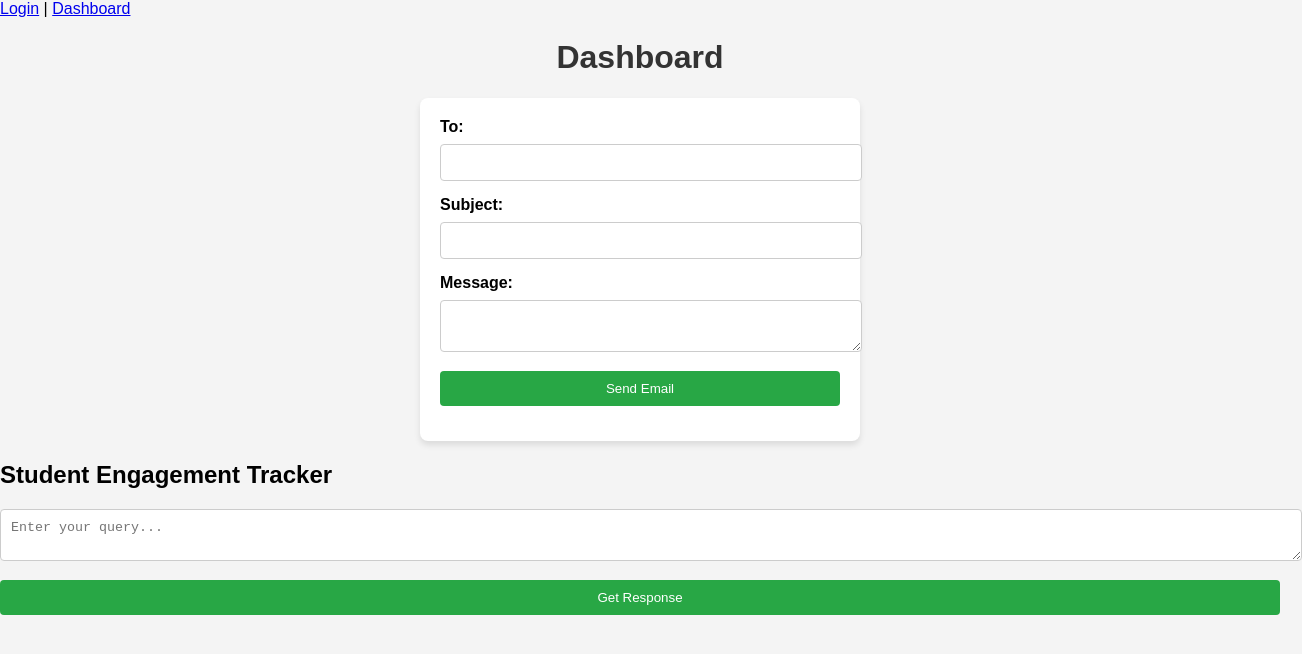
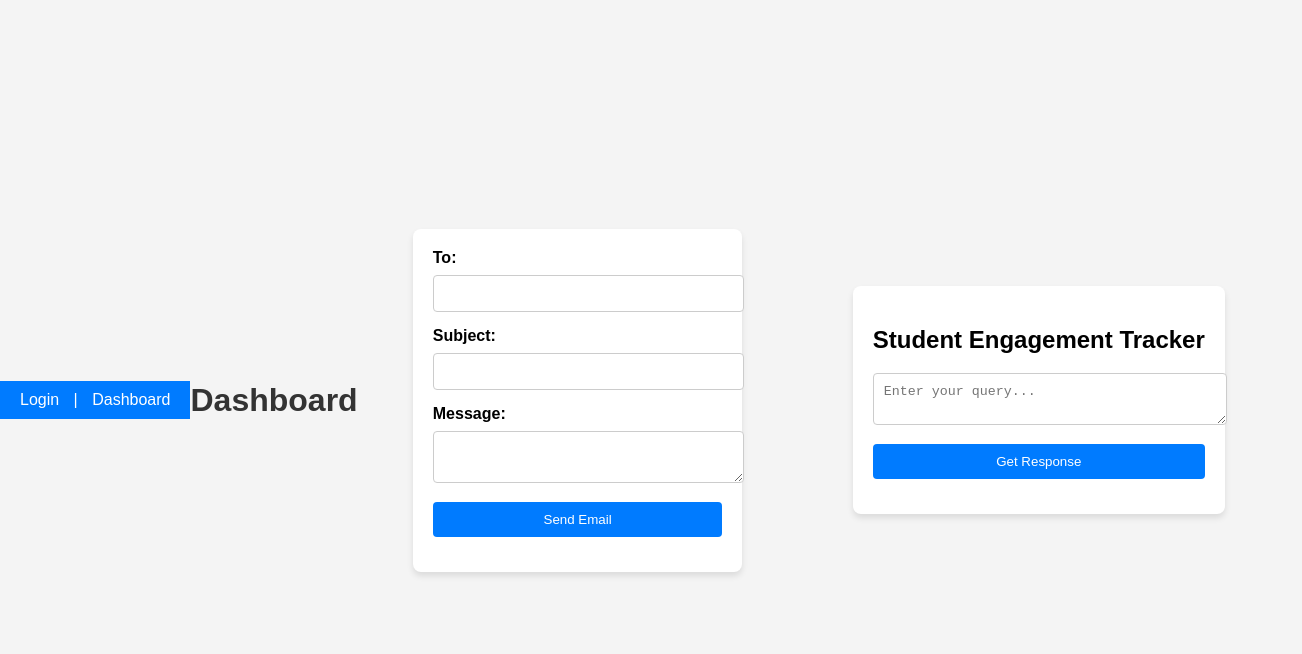
Before and after one commit to Schmetterling-buns/Web-LLM-Compozent, a website: page client/dashboard.html in a window 1280 px wide. Shown: the whole page, 1302 px wide, since content can reach past the window. Drawn offline with Linux system fonts and the light colour scheme.

Commit message:
Set up full-stack web application with login, dashboard, email, attendance, and LLM placeholders

```diff
--- a/client/styles/dashboard.css
+++ b/client/styles/dashboard.css
@@ -3,6 +3,32 @@ body {
   background-color: #f4f4f4;
   margin: 0;
   padding: 0;
+}
+
+nav {
+  background-color: #007bff;
+  color: white;
+  padding: 10px;
+  text-align: center;
+}
+
+nav a {
+  color: white;
+  text-decoration: none;
+  margin: 0 10px;
+}
+
+nav a:hover {
+  text-decoration: underline;
+}
+
+section {
+  max-width: 800px;
+  margin: 20px auto;
+  padding: 20px;
+  background: #fff;
+  border-radius: 8px;
+  box-shadow: 0 4px 6px rgba(0, 0, 0, 0.1);
 }
 
 h1 {
@@ -42,15 +68,16 @@ input:focus, textarea:focus {
 }
 
 button {
-  background-color: #28a745;
+  background-color: #007bff;
   color: white;
   border: none;
   cursor: pointer;
+  padding: 10px;
   transition: background-color 0.3s ease;
 }
 
 button:hover {
-  background-color: #218838;
+  background-color: #0056b3;
 }
 
 #responseMessage {
--- a/client/styles/style.css
+++ b/client/styles/style.css
@@ -0,0 +1,54 @@
+body {
+  font-family: Arial, sans-serif;
+  background-color: #f4f4f4;
+  margin: 0;
+  padding: 0;
+  display: flex;
+  justify-content: center;
+  align-items: center;
+  height: 100vh;
+}
+
+h1 {
+  text-align: center;
+  color: #333;
+}
+
+form {
+  max-width: 400px;
+  padding: 20px;
+  background: #fff;
+  border-radius: 8px;
+  box-shadow: 0 4px 6px rgba(0, 0, 0, 0.1);
+}
+
+label {
+  display: block;
+  margin-bottom: 8px;
+  font-weight: bold;
+}
+
+input, button {
+  width: 100%;
+  padding: 10px;
+  margin-bottom: 15px;
+  border: 1px solid #ccc;
+  border-radius: 4px;
+}
+
+button {
+  background-color: #007bff;
+  color: white;
+  border: none;
+  cursor: pointer;
+}
+
+button:hover {
+  background-color: #0056b3;
+}
+
+#loginMessage {
+  text-align: center;
+  font-size: 16px;
+  margin-top: 10px;
+}
--- a/server/app.js
+++ b/server/app.js
@@ -2,7 +2,7 @@ require('dotenv').config();
 const express = require('express');
 const cors = require('cors');
 
-const emailRoutes = require('./routes/email'); // 👈 Add this
+const emailRoutes = require('./routes/email');
 const attendanceRoutes = require('./routes/attendance');
 
 const app = express();
@@ -11,7 +11,7 @@ const PORT = process.env.PORT || 5000;
 app.use(cors());
 app.use(express.json());
 
-app.use('/api', emailRoutes); // 👈 Mount it here
+app.use('/api', emailRoutes);
 app.use('/api', attendanceRoutes);
 app.get('/', (req, res) => {
   res.send('Web LLM Backend Running ✅');
```
Also changed, not shown: client/dashboard.js (added, +73 -0 lines).
